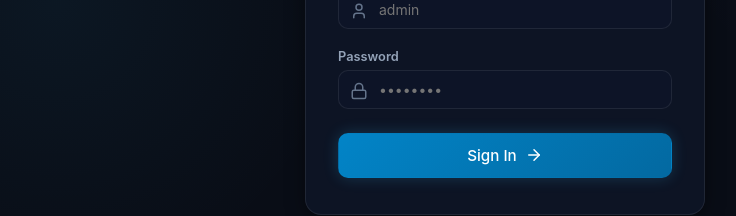
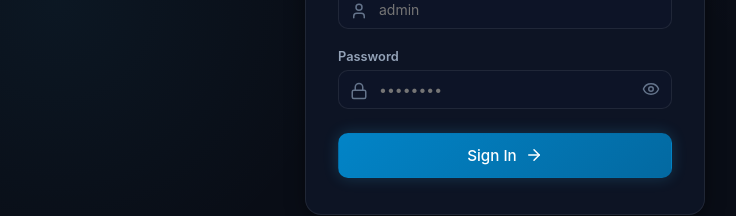
Before and after one commit to ImMahdi/V2Raynix, a React (Vite) app in the folder web/: page / in a window 1280 px wide. Shown: the part 398-614 px from the top of the page, without its empty margins (135-871 px from the left). Built offline with nearby package versions, Linux system fonts and the light colour scheme.

Commit message:
feat(web): add show/hide password toggle to login page

```diff
--- a/web/src/pages/LoginPage.jsx
+++ b/web/src/pages/LoginPage.jsx
@@ -1,10 +1,11 @@
 import React, { useState } from 'react';
-import { ShieldCheck, Lock, User, ArrowRight } from 'lucide-react';
+import { ShieldCheck, Lock, User, ArrowRight, Eye, EyeOff } from 'lucide-react';
 import { api, setToken } from '../services/api';
 
 export default function LoginPage({ onLoginSuccess }) {
   const [username, setUsername] = useState('');
   const [password, setPassword] = useState('');
+  const [showPassword, setShowPassword] = useState(false);
   const [error, setError] = useState('');
   const [loading, setLoading] = useState(false);
 
@@ -85,14 +86,37 @@ export default function LoginPage({ onLoginSuccess }) {
             <div style={{ position: 'relative' }}>
               <Lock size={18} style={{ position: 'absolute', left: 12, top: 12, color: 'var(--text-muted)' }} />
               <input
-                type="password"
+                type={showPassword ? "text" : "password"}
                 className="input-field"
                 placeholder="••••••••"
                 value={password}
                 onChange={(e) => setPassword(e.target.value)}
-                style={{ paddingLeft: '2.5rem' }}
+                style={{ paddingLeft: '2.5rem', paddingRight: '2.5rem' }}
                 required
               />
+              <button
+                type="button"
+                onClick={() => setShowPassword(!showPassword)}
+                aria-label={showPassword ? "Hide password" : "Show password"}
+                style={{
+                  position: 'absolute',
+                  right: 12,
+                  top: 10,
+                  background: 'none',
+                  border: 'none',
+                  padding: 0,
+                  cursor: 'pointer',
+                  color: 'var(--text-muted)',
+                  display: 'flex',
+                  alignItems: 'center',
+                  justifyContent: 'center',
+                  transition: 'color 0.2s',
+                }}
+                onMouseEnter={(e) => e.currentTarget.style.color = 'var(--text-primary)'}
+                onMouseLeave={(e) => e.currentTarget.style.color = 'var(--text-muted)'}
+              >
+                {showPassword ? <EyeOff size={18} /> : <Eye size={18} />}
+              </button>
             </div>
           </div>
 
```
